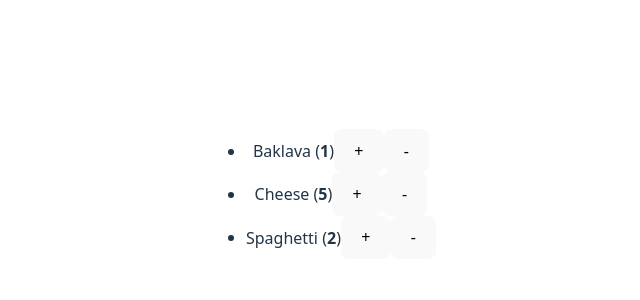
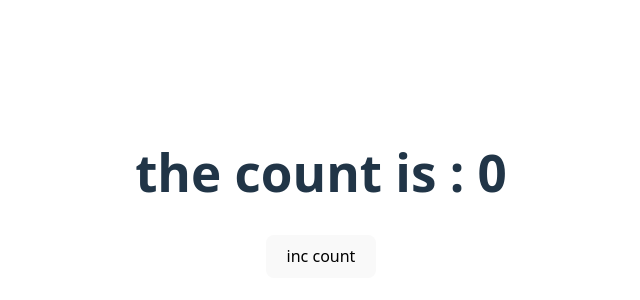
Before and after one commit to PrimeSafar/Challenge_React_useVite, a React (Vite) app: page / in a window 1280 px wide. Shown: the part 206-506 px from the top of the page, without its empty margins (319-959 px from the left). Built offline with nearby package versions, Linux system fonts and the light colour scheme.

Commit message:
use state more than in code

```diff
--- a/src/App.jsx
+++ b/src/App.jsx
@@ -1,14 +1,29 @@
 // import { useState } from 'react'
 // import reactLogo from './assets/react.svg'
 // import viteLogo from '/vite.svg'
-import './App.css'
+import "./App.css";
 // import SolScoreboard from './solFormChallenge'
-import Arraypush from './arrayPush'
-import ShoppingCart from './arrayProblem'
+import Arraypush from "./arrayPush";
+import ShoppingCart from "./arrayProblem";
+import { useState } from "react";
+
 function App() {
+  const [count, setCount] = useState(0);
+
+  function handleIncClick() {
+    setCount((c)=>{
+      return c+1
+    });
+    setCount((c)=>{
+      return c+3
+    });
+  }
   return (
-    <ShoppingCart />
-  )
+    <>
+      <h1>the count is : {count}</h1>
+      <button onClick={handleIncClick}>inc count </button>
+    </>
+  );
 }
 
-export default App
+export default App;
```
